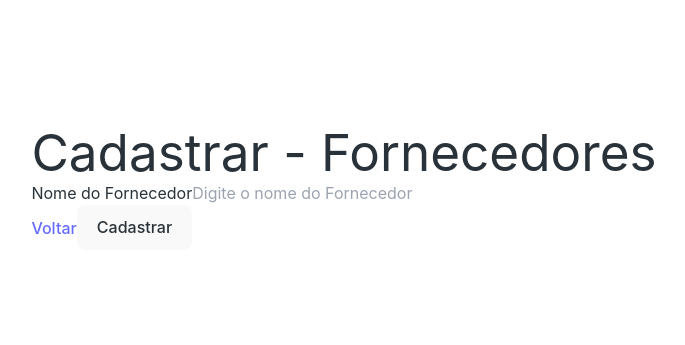
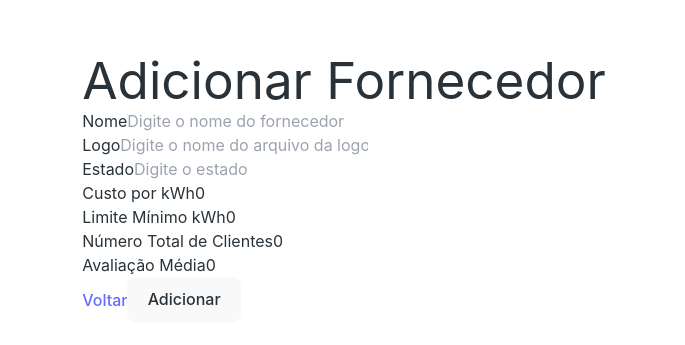
Before and after one commit to ImGlic/consult_energy, a React (Vite) app: page /cadastrar_fornecedor in a window 1280 px wide. Shown: the part 213-558 px from the top of the page, without its empty margins (296-981 px from the left). Built offline with nearby package versions, Linux system fonts and the light colour scheme.

Commit message:
pagina de adicionar fornecedores

```diff
--- a/package.json
+++ b/package.json
@@ -11,10 +11,12 @@
   },
   "dependencies": {
     "@react-spring/web": "^9.7.4",
+    "formik": "^2.4.6",
     "react": "^18.3.1",
     "react-dom": "^18.3.1",
     "react-icons": "^5.3.0",
-    "react-router-dom": "^6.26.1"
+    "react-router-dom": "^6.26.1",
+    "yup": "^1.4.0"
   },
   "devDependencies": {
     "@eslint/js": "^9.8.0",
--- a/src/components/CadastrarFornecedor/Cadastrar_Fornecedor.tsx
+++ b/src/components/CadastrarFornecedor/Cadastrar_Fornecedor.tsx
@@ -1,8 +1,8 @@
 import React, { useState, ChangeEvent, FormEvent } from "react";
-import { Link } from "react-router-dom"; // Importe o Link
+import { Link } from "react-router-dom";
 import Input from "../input";
 
-interface Fornecedor {
+export interface Fornecedor {
   nome: string;
   logo: string;
   estado: string;
@@ -12,44 +12,64 @@ interface Fornecedor {
   avaliacao_media: number;
 }
 
-const Consulta: React.FC = () => {
-  const [consumo, setConsumo] = useState<string>("");
-  const [fornecedores, setFornecedores] = useState<Fornecedor[]>([]);
+const AdicionarFornecedor: React.FC = () => {
+  const [fornecedor, setFornecedor] = useState<Fornecedor>({
+    nome: "",
+    logo: "",
+    estado: "",
+    custo_por_kwh: 0,
+    limite_minimo_kwh: 0,
+    numero_total_clientes: 0,
+    avaliacao_media: 0,
+  });
   const [error, setError] = useState<string | null>(null);
 
   const handleInputChange = (e: ChangeEvent<HTMLInputElement>) => {
-    setConsumo(e.target.value);
+    const { id, value } = e.target;
+    setFornecedor((prevFornecedor) => ({
+      ...prevFornecedor,
+      [id]:
+        id === "custo_por_kwh" ||
+        id === "limite_minimo_kwh" ||
+        id === "numero_total_clientes" ||
+        id === "avaliacao_media"
+          ? parseFloat(value)
+          : value,
+    }));
   };
 
-  const handleSearch = async (e: FormEvent) => {
+  const handleSubmit = async (e: FormEvent) => {
     e.preventDefault();
-
-    if (consumo.trim() === "") {
-      setError("Por favor, informe o consumo mensal.");
-      return;
-    }
 
     try {
       const response = await fetch(
-        `http://127.0.0.1:8000/escolha?consumo=${consumo}`,
+        `http://127.0.0.1:8000/add_fornecedor?fornecedor=${fornecedor}`,
         {
           method: "POST",
           headers: {
             "Content-Type": "application/json",
           },
-          body: JSON.stringify({ consumo: parseInt(consumo) }),
+          body: JSON.stringify(fornecedor),
         }
       );
 
       if (!response.ok) {
-        throw new Error("Erro ao buscar fornecedores");
-      }
-      const data: Fornecedor[] = await response.json();
-      if (data.length === 0) {
-        throw new Error("Não existe fornecedores que atendam nessas condições");
+        throw new Error("Erro ao adicionar fornecedor");
       }
 
-      setFornecedores(data);
+      const data = await response.json();
+      console.log("Fornecedor adicionado com sucesso:", data);
+
+      // Limpar os campos do formulário após a submissão bem-sucedida
+      setFornecedor({
+        nome: "",
+        logo: "",
+        estado: "",
+        custo_por_kwh: 0,
+        limite_minimo_kwh: 0,
+        numero_total_clientes: 0,
+        avaliacao_media: 0,
+      });
       setError(null);
     } catch (error: any) {
       setError(error.message);
@@ -60,35 +80,92 @@ const Consulta: React.FC = () => {
     <div className="w-screen flex items-center justify-center">
       <form
         className="w-1/2 bg-slate-800 shadow-md rounded-3xl px-8 pt-6 pb-6 mb-4"
-        onSubmit={handleSearch}
+        onSubmit={handleSubmit}
       >
         <div className="flex justify-center mb-8 pb-6">
-          <h1 className="text-white text-2xl ml-5">Cadastrar - Fornecedores</h1>
+          <h1 className="text-white text-2xl ml-5">Adicionar Fornecedor</h1>
         </div>
-        <div className="flex flex-row justify-around items-center mb-8 pb-6">
+
+        <div className="flex flex-col mb-4">
           <Input
-            label="Nome do Fornecedor"
-            id="descricao"
+            label="Nome"
+            id="nome"
             type="text"
-            value={consumo}
+            value={fornecedor.nome}
             onChange={handleInputChange}
-            placeholder="Digite o nome do Fornecedor"
+            placeholder="Digite o nome do fornecedor"
+          />
+          <Input
+            label="Logo"
+            id="logo"
+            type="text"
+            value={fornecedor.logo}
+            onChange={handleInputChange}
+            placeholder="Digite o nome do arquivo da logo"
+          />
+          <Input
+            label="Estado"
+            id="estado"
+            type="text"
+            value={fornecedor.estado}
+            onChange={handleInputChange}
+            placeholder="Digite o estado"
+          />
+          <Input
+            label="Custo por kWh"
+            id="custo_por_kwh"
+            type="number"
+            value={fornecedor.custo_por_kwh}
+            onChange={handleInputChange}
+            placeholder="Digite o custo por kWh"
+          />
+          <Input
+            label="Limite Mínimo kWh"
+            id="limite_minimo_kwh"
+            type="number"
+            value={fornecedor.limite_minimo_kwh}
+            onChange={handleInputChange}
+            placeholder="Digite o limite mínimo kWh"
+          />
+          <Input
+            label="Número Total de Clientes"
+            id="numero_total_clientes"
+            type="number"
+            value={fornecedor.numero_total_clientes}
+            onChange={handleInputChange}
+            placeholder="Digite o número total de clientes"
+          />
+          <Input
+            label="Avaliação Média"
+            id="avaliacao_media"
+            type="float"
+            step="0.1"
+            min="0"
+            max="5"
+            value={fornecedor.avaliacao_media}
+            onChange={handleInputChange}
+            placeholder="Digite a avaliação média"
           />
         </div>
 
-        <div className="flex justify-between">
-          <Link to="/" className="text-white mt-10 hover:text-[#383131]">
+        {error && (
+          <div className="flex justify-center text-red-500">{error}</div>
+        )}
+
+        <div className="flex justify-between mt-6">
+          <Link to="/" className="flex items-center text-white hover:text-gray-400">
             Voltar
           </Link>
-
-          <button id="Cadastrar" className="bg-black mt-7">
-            Cadastrar
+          <button
+            type="submit"
+            className="bg-black text-white px-4 py-2 rounded-md shadow-sm hover:bg-gray-800 focus:outline-none focus:ring-2 focus:ring-gray-500 focus:ring-opacity-50"
+          >
+            Adicionar
           </button>
         </div>
-        {error && <div className="text-red-500">{error}</div>}
       </form>
     </div>
   );
 };
 
-export default Consulta;
+export default AdicionarFornecedor;
--- a/src/components/input/input.tsx
+++ b/src/components/input/input.tsx
@@ -22,7 +22,7 @@ const TextArea: React.FC<InputProps> = (props: InputProps) => {
         id={props.id}
         type={props.type}
         value={props.value}
-        onChange={props.onChange} // Adicionando onChange ao input
+        onChange={props.onChange}
         className="block p-2.5 w-full text-sm text-gray-900 bg-gray-50 rounded-lg border border-gray-300 focus:ring-blue-500 focus:border-blue-500"
         placeholder={props.placeholder}
       />
```
Also changed, not shown: 1 other file (tests, documents, lock files or other folders).
